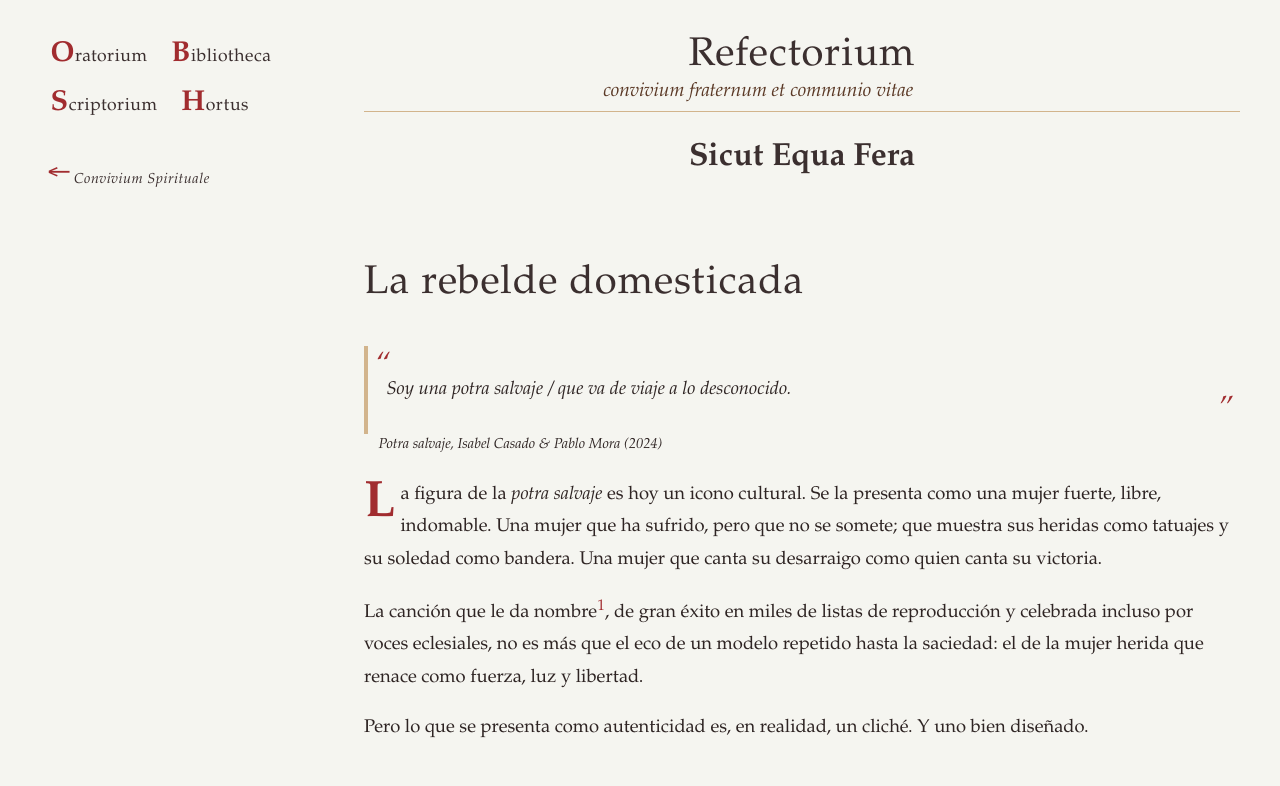
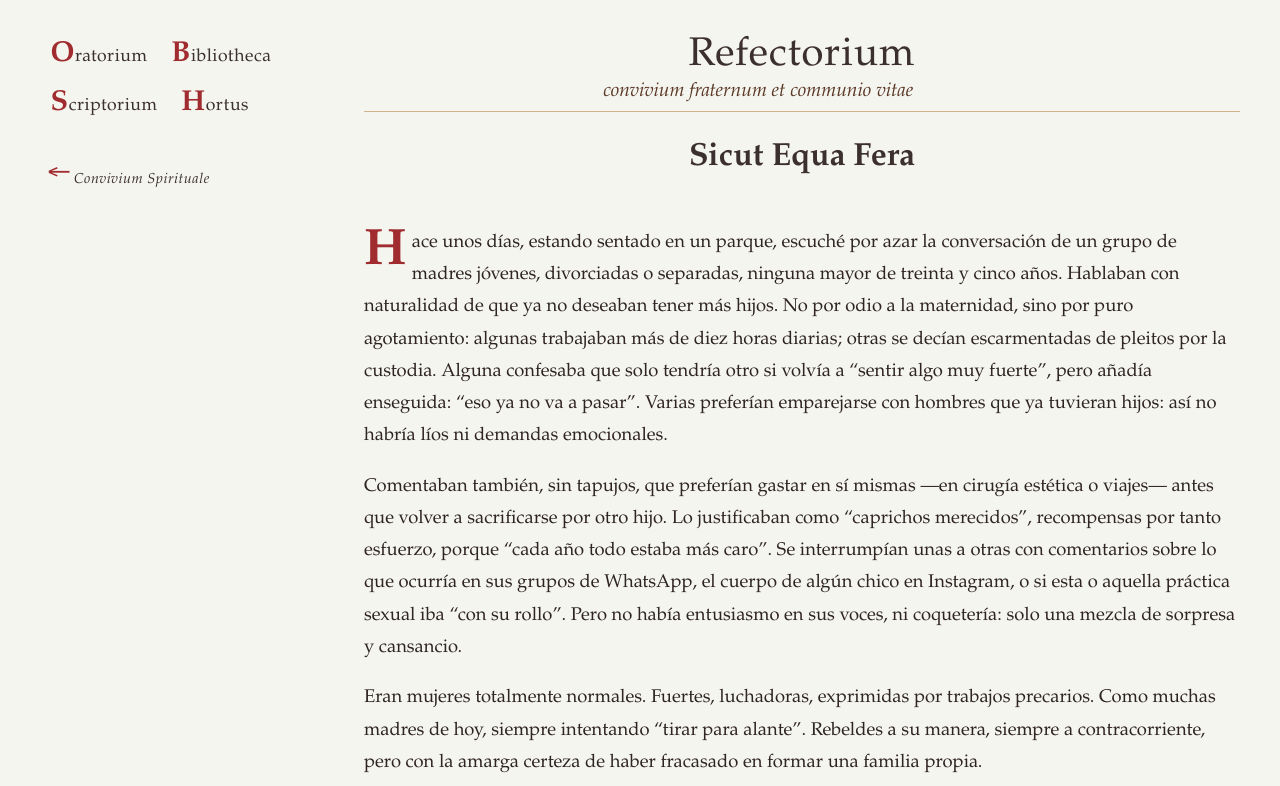
Before and after one commit to magisternullius/abbatia, a plain HTML site: page refectorium/opera/2025-04-30-sicut-equa-fera.html in a window 1280 px wide. Shown: the top 786 px of the page. Drawn offline with Linux system fonts and the light colour scheme.

Commit message:
Praefationes additae

```diff
--- a/refectorium/opera/2025-04-30-sicut-equa-fera.html
+++ b/refectorium/opera/2025-04-30-sicut-equa-fera.html
@@ -27,6 +27,32 @@
       <h2>Sicut Equa Fera</h2>
 
       <article>
+        <p>Hace unos días, estando sentado en un parque, escuché por
+        azar la conversación de un grupo de madres jóvenes, divorciadas
+        o separadas, ninguna mayor de treinta y cinco años. Hablaban con
+        naturalidad de que ya no deseaban tener más hijos. No por odio a
+        la maternidad, sino por puro agotamiento: algunas trabajaban más
+        de diez horas diarias; otras se decían escarmentadas de pleitos
+        por la custodia. Alguna confesaba que solo tendría otro si
+        volvía a “sentir algo muy fuerte”, pero añadía enseguida: “eso
+        ya no va a pasar”. Varias preferían emparejarse con hombres que
+        ya tuvieran hijos: así no habría líos ni demandas
+        emocionales.</p>
+        <p>Comentaban también, sin tapujos, que preferían gastar en sí
+        mismas —en cirugía estética o viajes— antes que volver a
+        sacrificarse por otro hijo. Lo justificaban como “caprichos
+        merecidos”, recompensas por tanto esfuerzo, porque “cada año
+        todo estaba más caro”. Se interrumpían unas a otras con
+        comentarios sobre lo que ocurría en sus grupos de WhatsApp, el
+        cuerpo de algún chico en Instagram, o si esta o aquella práctica
+        sexual iba “con su rollo”. Pero no había entusiasmo en sus
+        voces, ni coquetería: solo una mezcla de sorpresa y
+        cansancio.</p>
+        <p>Eran mujeres totalmente normales. Fuertes, luchadoras,
+        exprimidas por trabajos precarios. Como muchas madres de hoy,
+        siempre intentando “tirar para alante”. Rebeldes a su manera,
+        siempre a contracorriente, pero con la amarga certeza de haber
+        fracasado en formar una familia propia.</p>
         <h1 id="la-rebelde-domesticada">La rebelde domesticada</h1>
         <blockquote>
         <p>Soy una potra salvaje / que va de viaje a lo desconocido.</p>
```
Also changed, not shown: refectorium/opera/2025-04-25-de-audacia-fera.html (+20 -0 lines), 2 other files.
